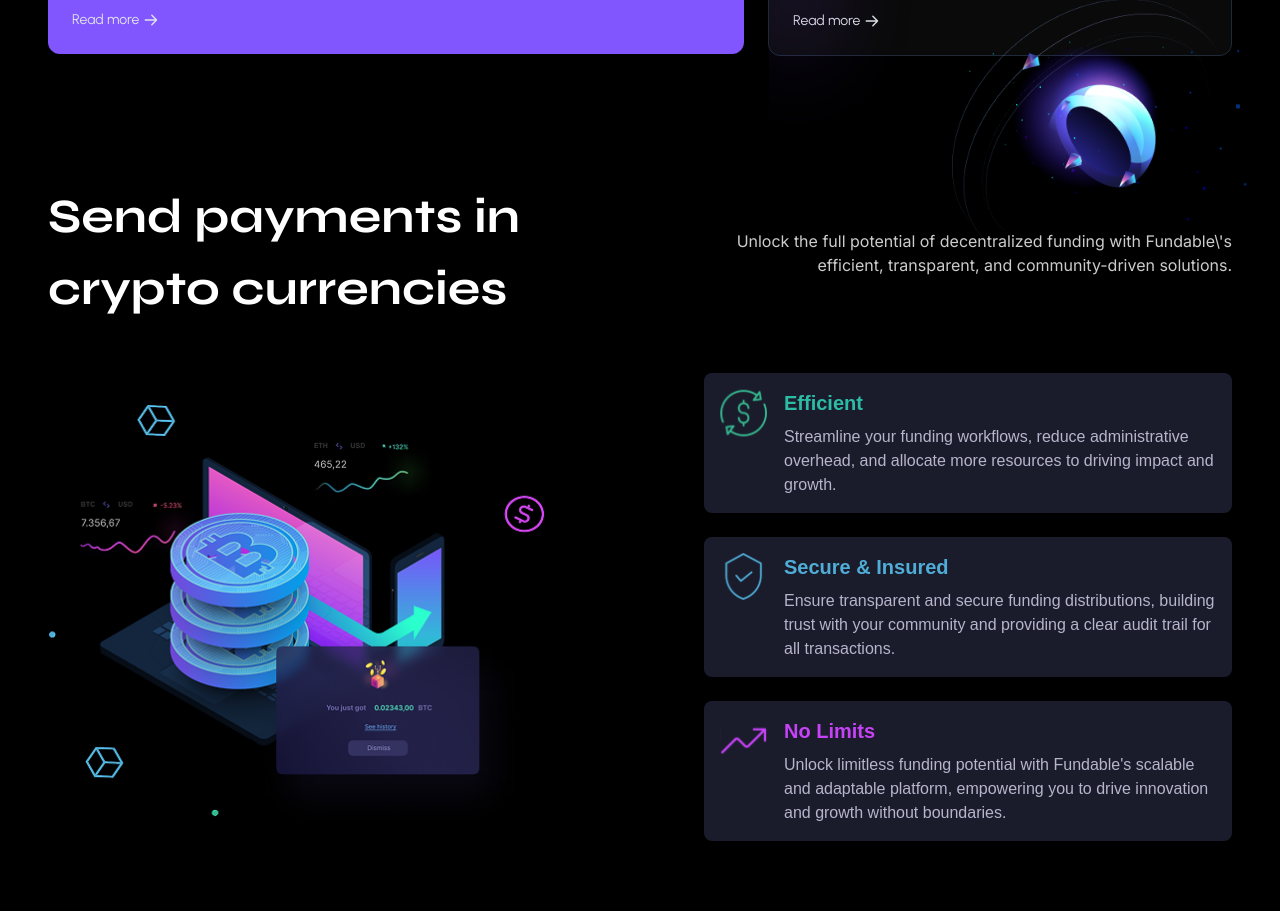
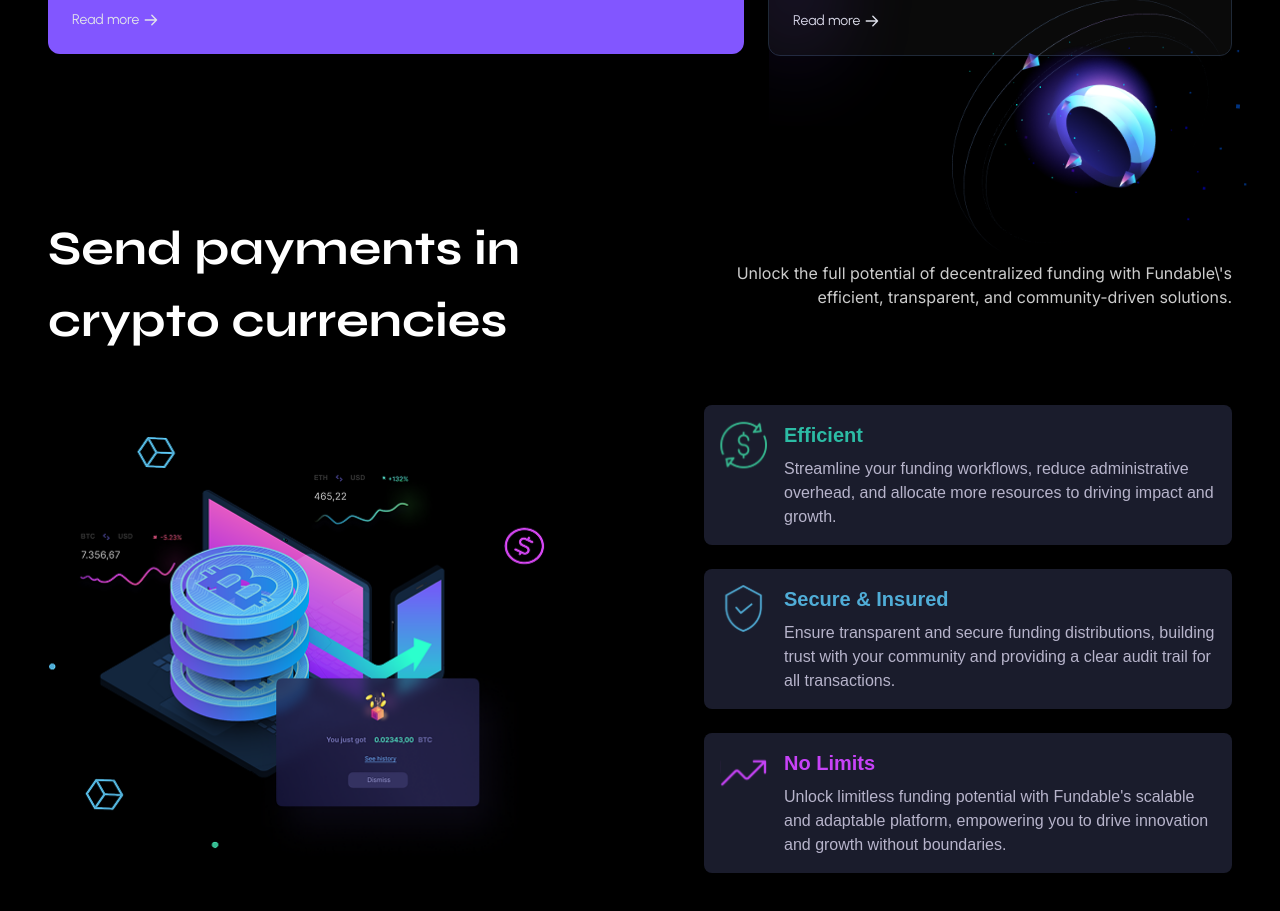
Before and after one commit to Fundable-Protocol/fundable-fe, a Next.js app: page / in a window 1280 px wide. Shown: the part 1520-2431 px from the top of the page. Before the commit the page ends 2409 px from the top, so only its background shows below. Built offline with nearby package versions, Linux system fonts and the light colour scheme.

Commit message:
fix: remove unnecessary negative margin in Utilities section

```diff
--- a/src/components/organisms/Utilities.tsx
+++ b/src/components/organisms/Utilities.tsx
@@ -26,7 +26,7 @@ const utilities = [{
 
 function Utilities() {
   return (
-    <main className="text-white p-4 md:p-8 lg:p-12 relative -mt-0 md:-mt-4 lg:-mt-8">
+    <main className="text-white p-4 md:p-8 lg:p-12 relative -mt-0 ">
         <div className='max-w-7xl mx-auto'>
 
         <div className='w-full flex flex-row md:justify-between justify-center items-center gap-8'>
```
